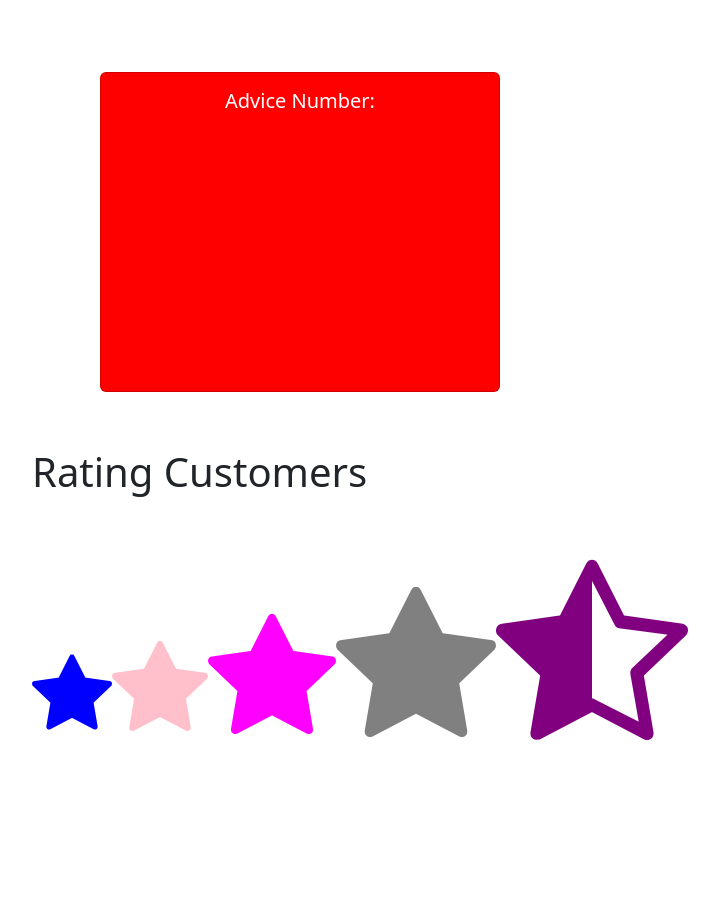
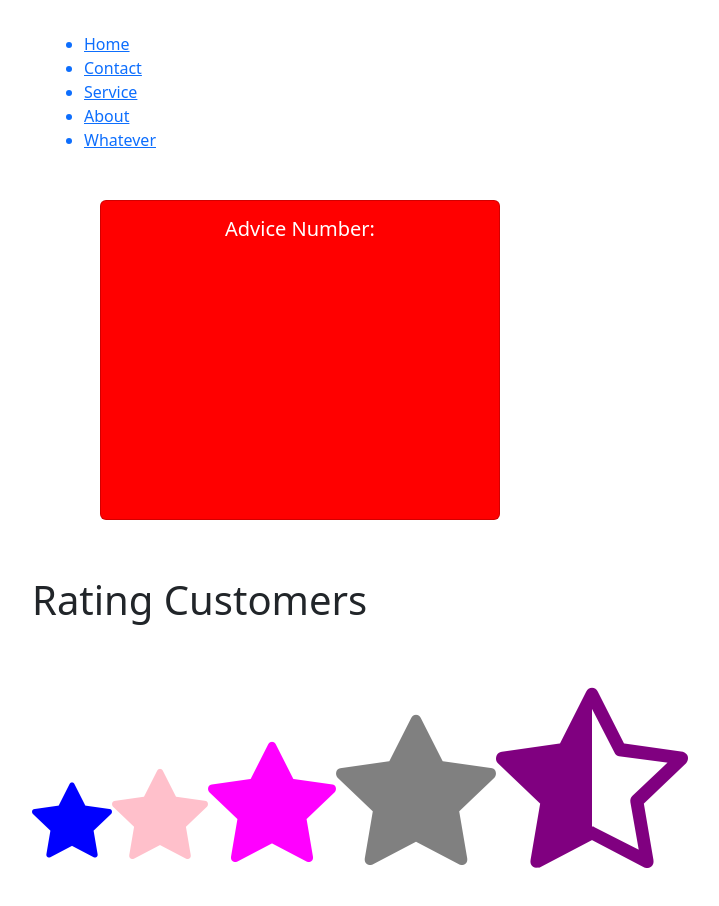
Before and after one commit to Nananhyira/advice-app, a React (Vite) app: page / in a window 1280 px wide. Shown: the top 906 px of the page, without its empty margins (50-769 px from the left). Before the commit the page ends 800 px from the top, so only its background shows below. Built offline with nearby package versions, Linux system fonts and the light colour scheme; no server answers.

Commit message:
something

```diff
--- a/src/App.jsx
+++ b/src/App.jsx
@@ -7,7 +7,7 @@ import Memory from "./componenes/Memory";
 
  import Recipe from "./componenes/Recipe";
 import News from "./componenes/News";
-import { Navbar } from "react-bootstrap";
+import  Navbar  from "./componenes/Navbar";
 
 
 function App() {
--- /dev/null
+++ b/src/componenes/Navbar.css
@@ -0,0 +1,4 @@
+.nav{
+  height:10vh;
+  background-color:"red"
+}
--- a/src/componenes/Navbar.jsx
+++ b/src/componenes/Navbar.jsx
@@ -1,10 +1,22 @@
 import React from 'react'
+import "./Navbar.css"
 
 function Navbar() {
   return (
-    <div className='container'>
+    <div className='container me'>
+      <div>
+        <img></img>
+      </div>
+      <div>
+        <ul>
+         <a href=""><li>Home</li></a>
+         <a href=""><li>Contact</li></a>
+         <a href=""><li>Service</li></a>
+         <a href=""><li>About</li></a>
+         <a href=""><li>Whatever</li></a>
 
-
+        </ul>
+      </div>
     </div>
   )
 }
```
